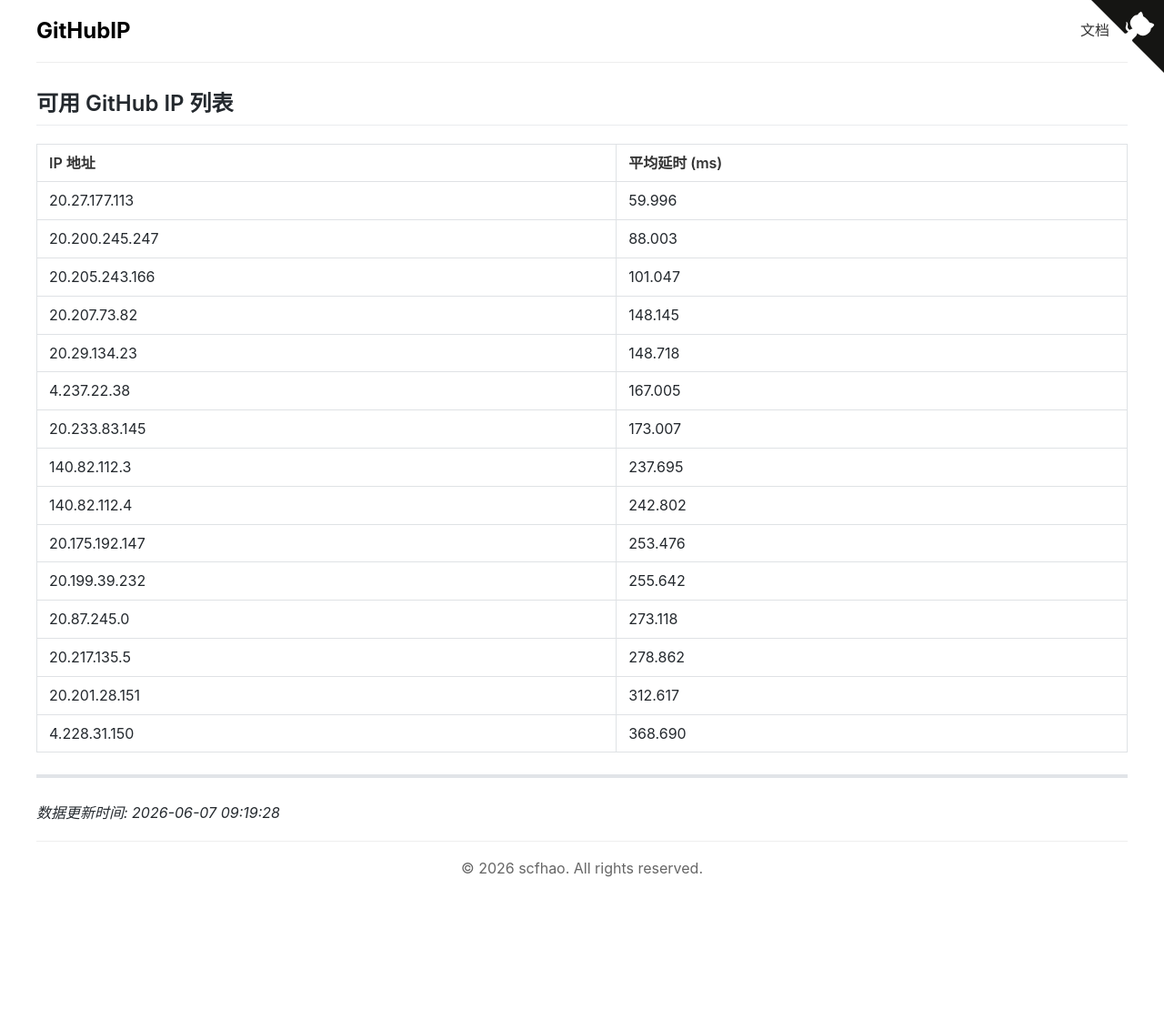
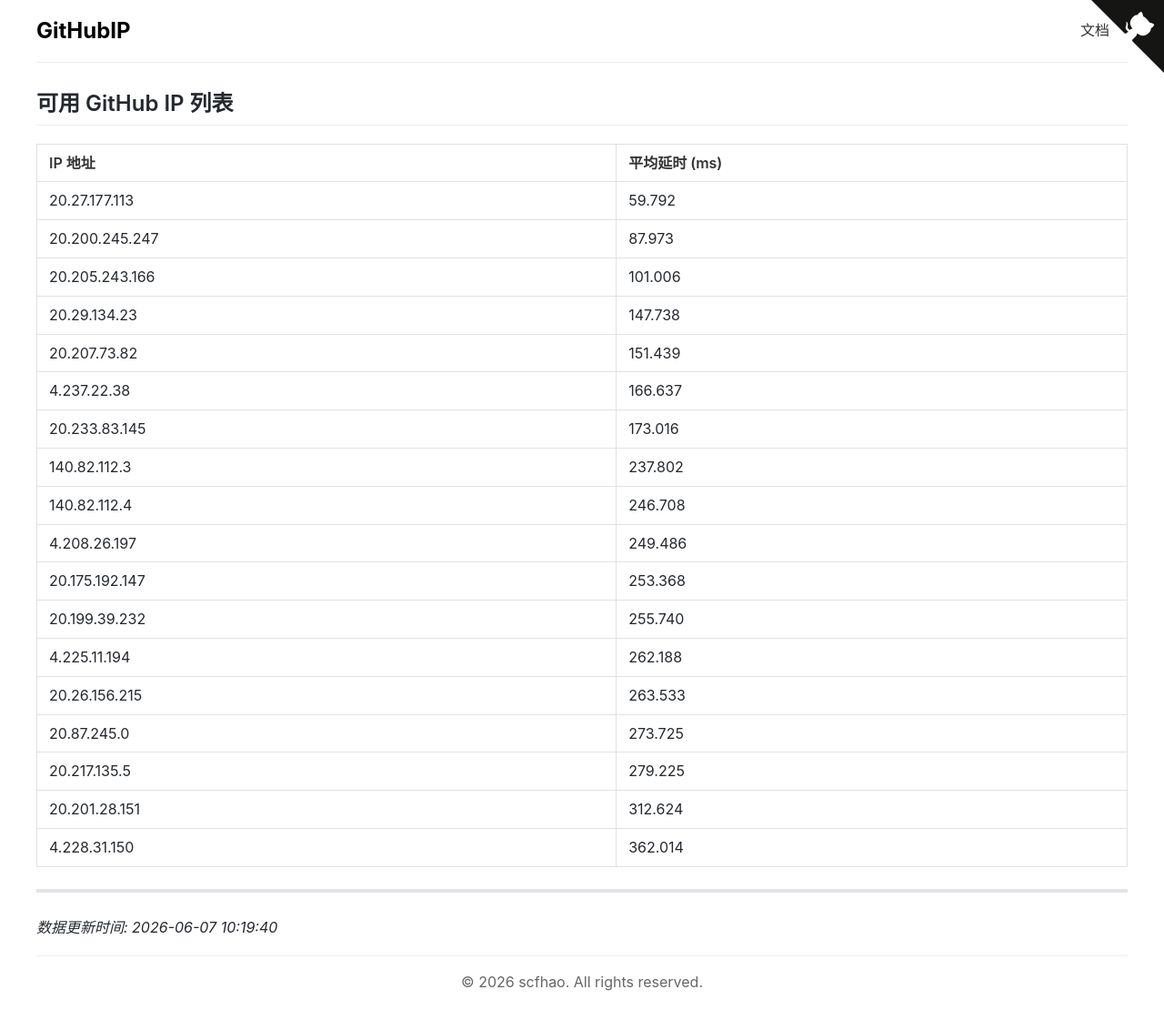
Before and after one commit to scfhao/GitHubIP, a Jekyll site: the page built from index.md, in a window 1280 px wide. Shown: the whole page at 91% size. Built offline with Jekyll 4.4.1, drawn with Linux system fonts in a browser that asks for light colours; before the commit the page ends 984 px from its top, so only the background shows below that.

Commit message:
自动脚本执行 - 2026-06-07 10:19:40

```diff
--- a/index.md
+++ b/index.md
@@ -1,29 +1,32 @@
 ---
 layout: home
 title: GitHub IP 列表
-date: 2026-06-07 09:19:28
+date: 2026-06-07 10:19:40
 ---
 
 ## 可用 GitHub IP 列表
 
 | IP 地址 | 平均延时 (ms) |
 |---------|--------------|
-| 20.27.177.113 | 59.996 |
-| 20.200.245.247 | 88.003 |
-| 20.205.243.166 | 101.047 |
-| 20.207.73.82 | 148.145 |
-| 20.29.134.23 | 148.718 |
-| 4.237.22.38 | 167.005 |
-| 20.233.83.145 | 173.007 |
-| 140.82.112.3 | 237.695 |
-| 140.82.112.4 | 242.802 |
-| 20.175.192.147 | 253.476 |
-| 20.199.39.232 | 255.642 |
-| 20.87.245.0 | 273.118 |
-| 20.217.135.5 | 278.862 |
-| 20.201.28.151 | 312.617 |
-| 4.228.31.150 | 368.690 |
+| 20.27.177.113 | 59.792 |
+| 20.200.245.247 | 87.973 |
+| 20.205.243.166 | 101.006 |
+| 20.29.134.23 | 147.738 |
+| 20.207.73.82 | 151.439 |
+| 4.237.22.38 | 166.637 |
+| 20.233.83.145 | 173.016 |
+| 140.82.112.3 | 237.802 |
+| 140.82.112.4 | 246.708 |
+| 4.208.26.197 | 249.486 |
+| 20.175.192.147 | 253.368 |
+| 20.199.39.232 | 255.740 |
+| 4.225.11.194 | 262.188 |
+| 20.26.156.215 | 263.533 |
+| 20.87.245.0 | 273.725 |
+| 20.217.135.5 | 279.225 |
+| 20.201.28.151 | 312.624 |
+| 4.228.31.150 | 362.014 |
 
 ---
 
-*数据更新时间: 2026-06-07 09:19:28*
+*数据更新时间: 2026-06-07 10:19:40*
```
